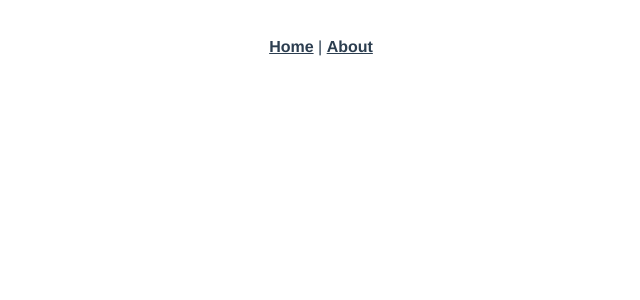
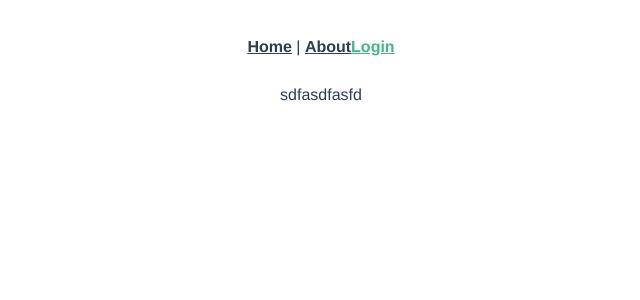
Before and after one commit to dalufanjiadan/springboot-demo, a Vue app in the folder spring-security/vue/: page /#/login in a window 1280 px wide. Shown: the top 300 px of the page, without its empty margins (319-959 px from the left). Built offline with nearby package versions, Linux system fonts and the light colour scheme.

Commit message:
test login.vue

```diff
--- a/spring-security/vue/src/App.vue
+++ b/spring-security/vue/src/App.vue
@@ -3,6 +3,7 @@
     <div id="nav">
       <router-link to="/">Home</router-link> |
       <router-link to="/about">About</router-link>
+      <router-link to="/login">Login</router-link>
     </div>
     <router-view/>
   </div>
--- a/spring-security/vue/src/router/index.js
+++ b/spring-security/vue/src/router/index.js
@@ -17,6 +17,11 @@ const routes = [
     // this generates a separate chunk (about.[hash].js) for this route
     // which is lazy-loaded when the route is visited.
     component: () => import(/* webpackChunkName: "about" */ '../views/About.vue')
+  },
+  {
+    path: '/login',
+    name: 'login',
+    component: () => import('../views/Login.vue')
   }
 ]
 
--- /dev/null
+++ b/spring-security/vue/src/views/Login.vue
@@ -0,0 +1,15 @@
+<template>
+    <div class="login">
+        sdfasdfasfd
+
+    </div>
+</template>
+
+<script>
+
+export default {
+    name: "Login",
+    components: {
+    }
+};
+</script>
```
